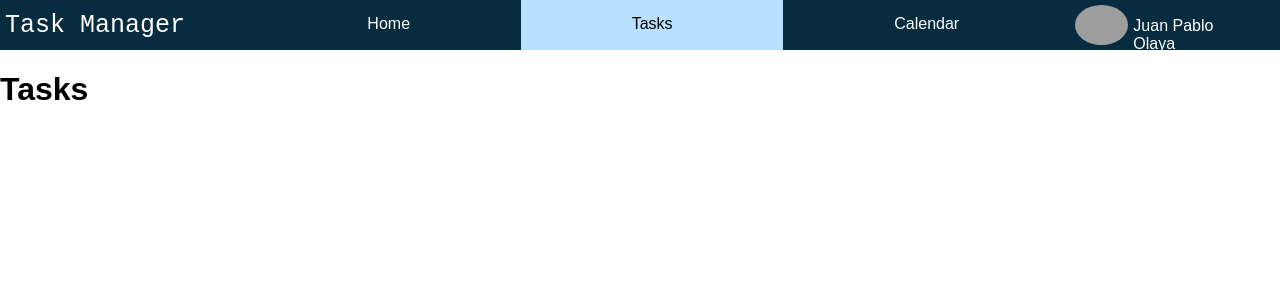
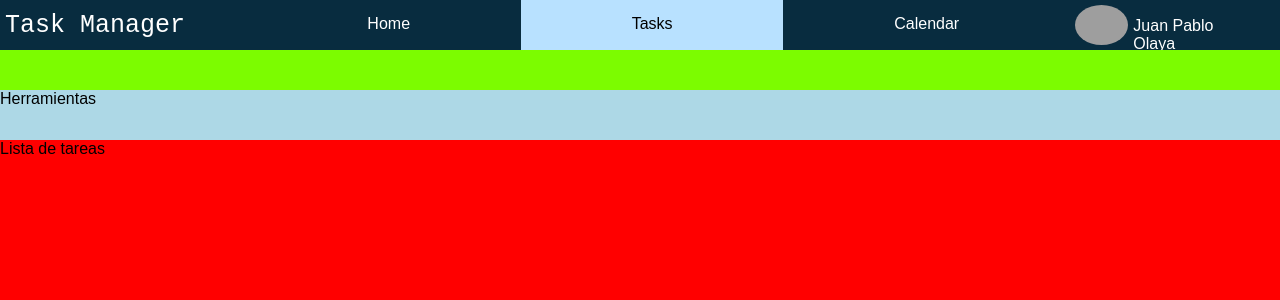
Before and after one commit to JuanPabloOlaya/task-manager, a Vue app: page /tasks in a window 1280 px wide. Shown: the top 300 px of the page. Built offline with nearby package versions, Linux system fonts and the light colour scheme; grey boxes are pictures that could not be loaded; some icons are missing.

Commit message:
Creando distribucion de la vista de tareas

```diff
--- a/src/assets/scss/04_layout/_content.scss
+++ b/src/assets/scss/04_layout/_content.scss
@@ -4,4 +4,5 @@
 
   // Flex
   flex-grow: 1;
+  display: flex;
 }
--- a/src/assets/scss/06_pages/_module.scss
+++ b/src/assets/scss/06_pages/_module.scss
@@ -0,0 +1 @@
+@import './tasksPage';
--- /dev/null
+++ b/src/assets/scss/06_pages/_tasksPage.scss
@@ -0,0 +1,39 @@
+#tasksView {
+  position: relative;
+
+  // Flex
+  flex-grow: 1;
+  display: flex;
+  flex-direction: column;
+  overflow: hidden;
+
+  & .search-section {
+    position: absolute;
+    top: -110px;
+    height: 150px;
+    width: 100%;
+    transition: all 0.5s ease;
+    background-color: lawngreen;
+
+
+    &--collapsed {
+      top: 150px;
+    }
+  }
+  & .tools-section {
+    position: absolute;
+    top: 40px;
+    height: 50px;
+    width: 100%;
+    transition: all 0.5s ease;
+    background-color: lightblue;
+  }
+  & .tasks-list-section {
+    position: absolute;
+    top: 90px;
+    height: calc(100% - 90px);
+    width: 100%;
+    transition: all 0.5s ease;
+    background-color: red;
+  }
+}
--- /dev/null
+++ b/src/components/tasks/SearchSection.vue
@@ -0,0 +1,11 @@
+<template>
+  <section class="search-section">
+    <label>Search section</label>
+  </section>
+</template>
+
+<script>
+export default {
+  name: 'SearchSection',
+};
+</script>
--- a/src/views/Tasks.vue
+++ b/src/views/Tasks.vue
@@ -1,8 +1,21 @@
 <template>
-  <h1>Tasks</h1>
+  <div id="tasksView">
+    <search-section />
+    <div class="tools-section">
+      <label>Herramientas</label>
+    </div>
+    <div class="tasks-list-section">
+      <label>Lista de tareas</label>
+    </div>
+  </div>
 </template>
 <script>
+import SearchSection from '@/components/tasks/SearchSection.vue';
+
 export default {
   name: 'Tasks',
+  components: {
+    SearchSection,
+  },
 };
 </script>
```
